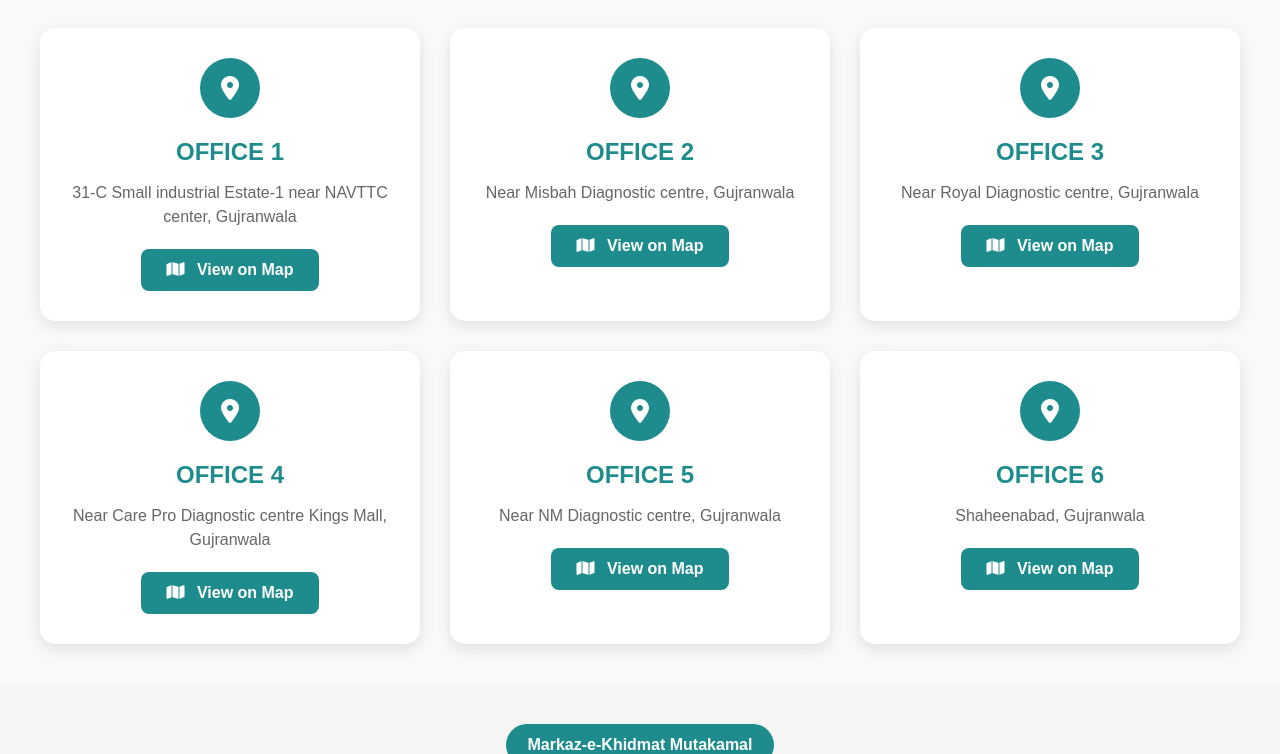
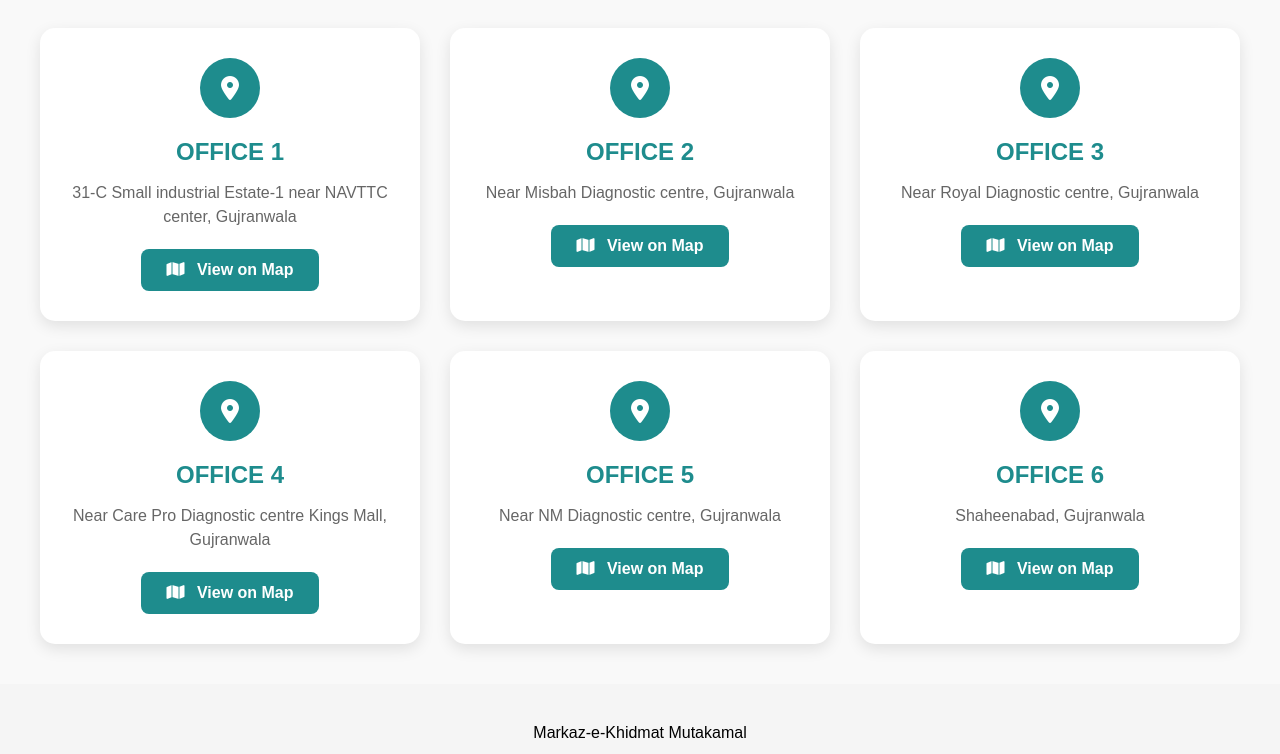
Before and after one commit to navttcgrw/navttcgrw.github.io, a plain HTML site: page centers.html in a window 1280 px wide. Shown: the part 106-860 px from the top of the page. Drawn offline with Linux system fonts and the light colour scheme.

Commit message:
Update centers.html

```diff
--- a/centers.html
+++ b/centers.html
@@ -40,8 +40,8 @@ header {
 
 .header-text {
     color: black;
-    font-size: 16px;
     margin-right: 10px;
+    font-weight: bold;
 }
 
 .menu-icon {
@@ -192,13 +192,9 @@ footer {
 }
 
 .footer-top-label {
-    display: inline-block;
-    background: #1e8c8d;
-    color: white;
-    padding: 12px 22px;
-    border-radius: 999px;
+    color: black;
     font-size: 16px;
-    font-weight: 700;
+    font-weight: normal;
     margin-bottom: 18px;
 }
 
```
